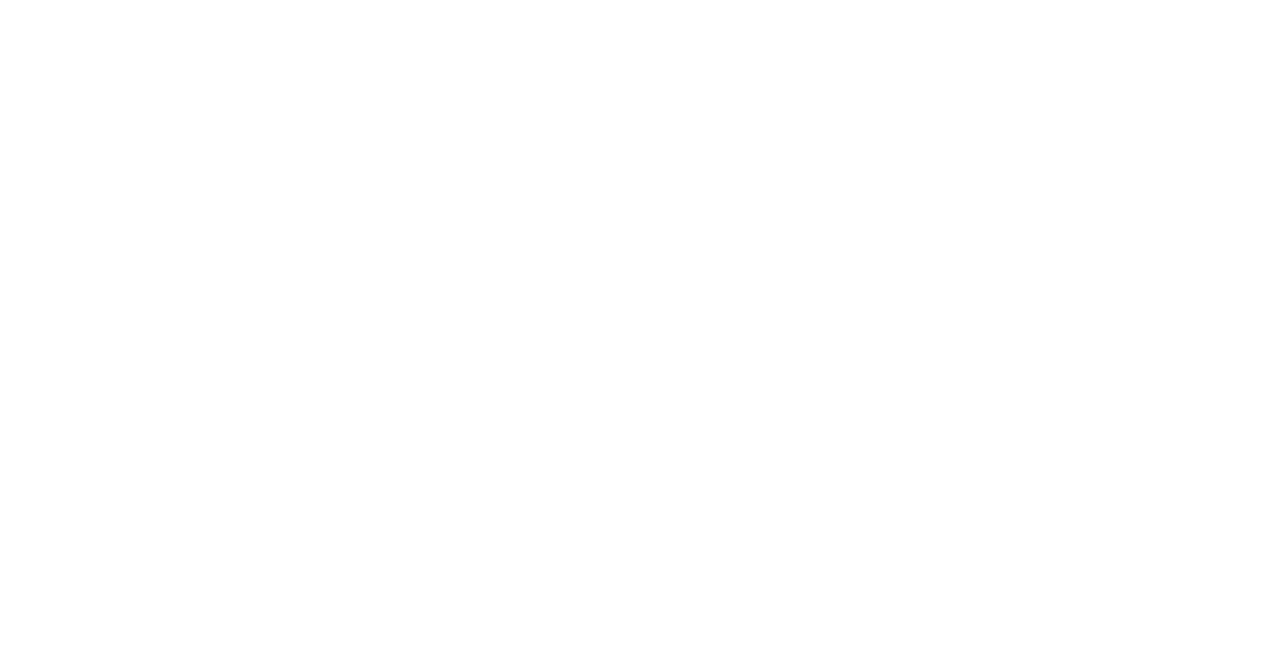
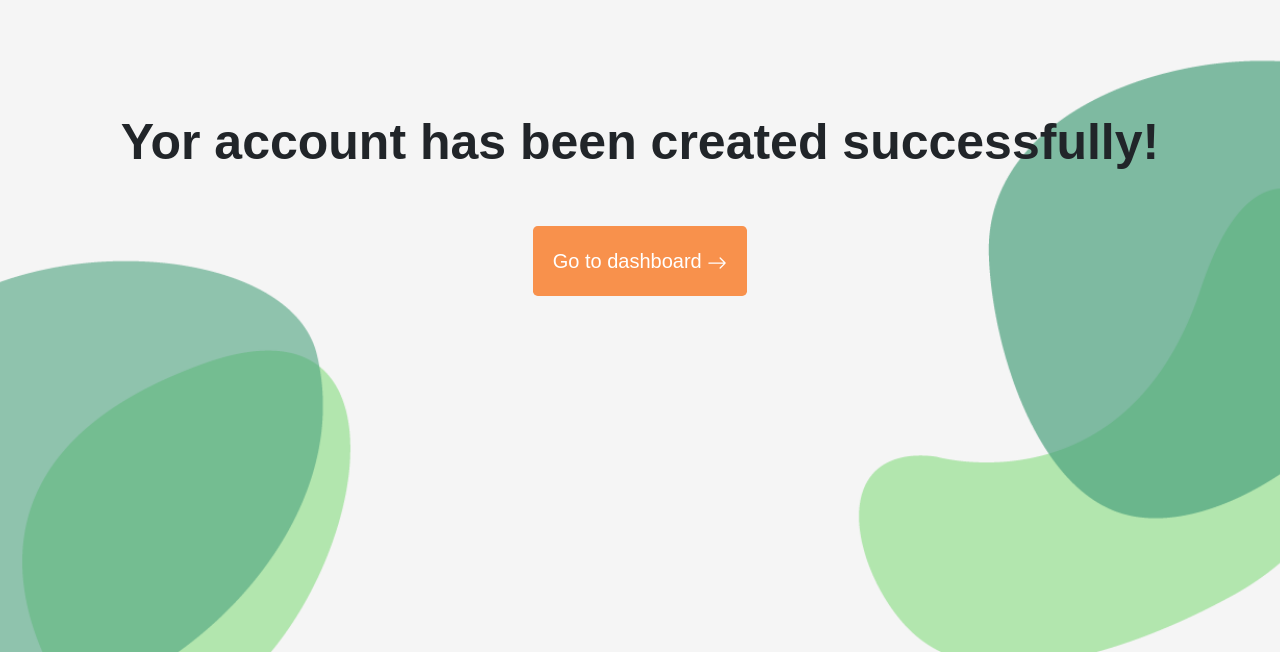
Before and after one commit to xiomina17/Flitrr, a React (Create React App) app in the folder client/: page /SignupSuccessful in a window 1280 px wide. Before the commit this address had no page. Shown: the part 148-800 px from the top of the page. Built offline with nearby package versions, Linux system fonts and the light colour scheme.

Commit message:
design changes

```diff
--- a/client/src/App.js
+++ b/client/src/App.js
@@ -1,10 +1,10 @@
 import './App.css';
-
-import { Link, Routes, Route, Navigate} from 'react-router-dom';
+import { Routes, Route, Navigate} from 'react-router-dom';
 import SignUp from './Components/SignUp/SignUp';
 import Login from './Components/Login/Login';
 import Dashboard from './Components/Dashboard/Dashboard';
 import LandingPage from './Components/LandingPage/LandingPage';
+import SuccessfulSignUp from './Components/SuccessfulSignUp/SuccessfulSignUp';
 
 
 
@@ -24,6 +24,7 @@ function App() {
        <Route path="/" element={<Navigate replace to="/Flitrr" />} />
        <Route path="/Flitrr" exact element={<LandingPage />} />
        <Route path="/Dashboard" exact element={<Dashboard/>}/>
+       <Route path="/SignupSuccessful" exact element={<SuccessfulSignUp/>}/>
       </Routes>
     </div>
   );
--- a/client/src/Components/DemoComponent/demoComponent.css
+++ b/client/src/Components/DemoComponent/demoComponent.css
@@ -1,6 +1,6 @@
 .demo-wrapper {
 
-    background-color: white;
+    background-color: whitesmoke;
     height: 100vh;
     padding: 80px;
 }
--- a/client/src/Components/MainLandingView/MainLanding.css
+++ b/client/src/Components/MainLandingView/MainLanding.css
@@ -32,7 +32,7 @@
 
 .main-button {
     background-color: #F8914C !important;
-    margin: 3px;
+    margin: 3px!important;
     margin-top: 30px;
     font-weight:lighter !important;
     padding: 20px !important;
@@ -43,7 +43,7 @@
 }
 
 .main-button:hover {
-    box-shadow: inset 120px 0 0 0 #75C9C0 !important;
+    box-shadow: inset 150px 0 0 0 #75C9C0 !important;
 }
 
 .tittle-text {
@@ -59,7 +59,7 @@
     color: grey;
 }
 
-@media screen and (max-width: 700px) {
+@media screen and (max-width: 12000px) {
     #main-bird-img {
       width: 100%;
     }
--- a/client/src/Components/NavBar/NavBar.jsx
+++ b/client/src/Components/NavBar/NavBar.jsx
@@ -1,5 +1,5 @@
 import React from 'react';
-import { Navigate, Link} from 'react-router-dom';
+import {Link} from 'react-router-dom';
 import './Navbar.css'
 import {Button, Container, Nav, Navbar as BNavbar} from 'react-bootstrap';
 
--- a/client/src/Components/Princing/style.modules.css
+++ b/client/src/Components/Princing/style.modules.css
@@ -1,5 +1,8 @@
 .third-container{
-    background-color:rgb(248,145,76,0.5)
+    background: url("/public/Assets/background8.png") no-repeat center;
+    background-size: cover;
+    background-color: whitesmoke;
+
 
 }
 
--- a/client/src/Components/SignUp/SignUp.jsx
+++ b/client/src/Components/SignUp/SignUp.jsx
@@ -17,6 +17,7 @@ const SignUp = () => {
 	const [confirmPassword, setConfirmPassword] = useState("");
 
 
+
 	//Do not pass CP to the back end.
 	const [data, setData] = useState({
 		fullName: "",
@@ -33,6 +34,7 @@ const SignUp = () => {
 	// Submiting the form.
 	const handleSubmit = async (e) => {
 		e.preventDefault();
+		navigate('/SignupSuccessful');
 
 		if(data.password !== confirmPassword){
 			setError("Passwords do not match");
--- /dev/null
+++ b/client/src/Components/SuccessfulSignUp/SuccessfulSignUp.jsx
@@ -0,0 +1,21 @@
+import './successfulSignUp.css';
+import * as Icon from 'react-bootstrap-icons';
+import React from 'react';
+import{Button} from 'react-bootstrap';
+import {Link} from 'react-router-dom';
+
+
+
+const SuccessfulSignUp = () => {
+  return (
+    <div className='suc-wrapper'>
+        <div className='box-content'>
+        <p>Yor account has been created successfully!</p>
+
+        <Link to='/Dashboard'><Button size='lg' id='suc-button'>Go to dashboard <Icon.ArrowRight/></Button></Link>
+        </div>
+    </div>
+  )
+}
+
+export default SuccessfulSignUp
--- /dev/null
+++ b/client/src/Components/SuccessfulSignUp/successfulSignUp.css
@@ -0,0 +1,31 @@
+.suc-wrapper{
+    background: url("/public/Assets/background4.png") no-repeat center;
+    background-size: cover;
+    display: flex;
+    justify-content: center;
+    align-items: center;
+    height: 100vh;
+
+}
+
+.box-content{
+
+    margin-bottom: 100px;
+    font-weight: bolder;
+    font-size: 50px;
+}
+
+#suc-button {
+    background-color: #F8914C !important;
+    margin: 3px;
+    margin-top: 30px;
+    font-weight:lighter !important;
+    padding: 20px !important;
+    border: none !important;
+    box-shadow: inset 0 0 0 0 #75C9C0 !important;
+    transition: ease-out 0.3s !important;
+    outline: none;
+}
+#suc-button:hover {
+    box-shadow: inset 220px 0 0 0 #75C9C0 !important;
+}
```
Also changed, not shown: client/public/Assets/background4.png, client/public/Assets/background8.png (added).
